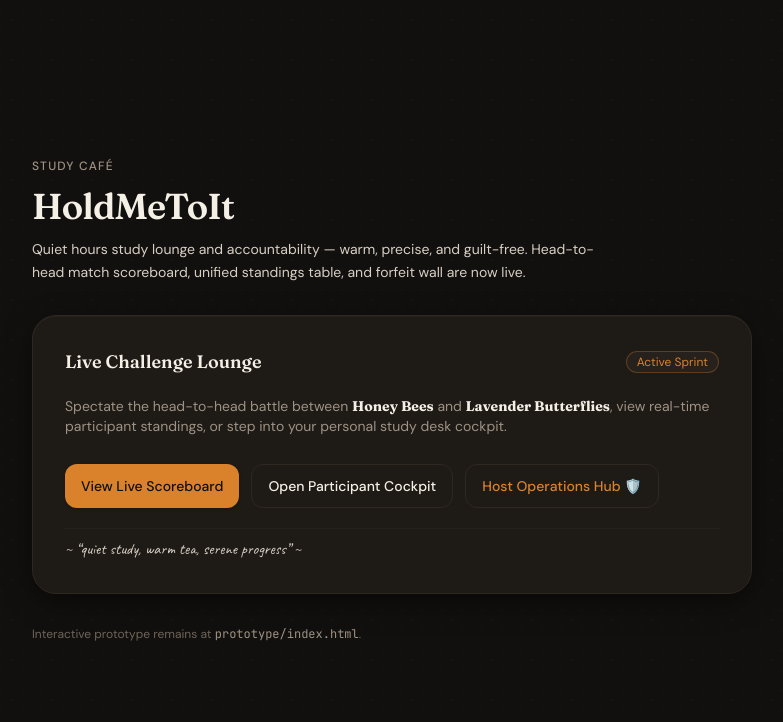
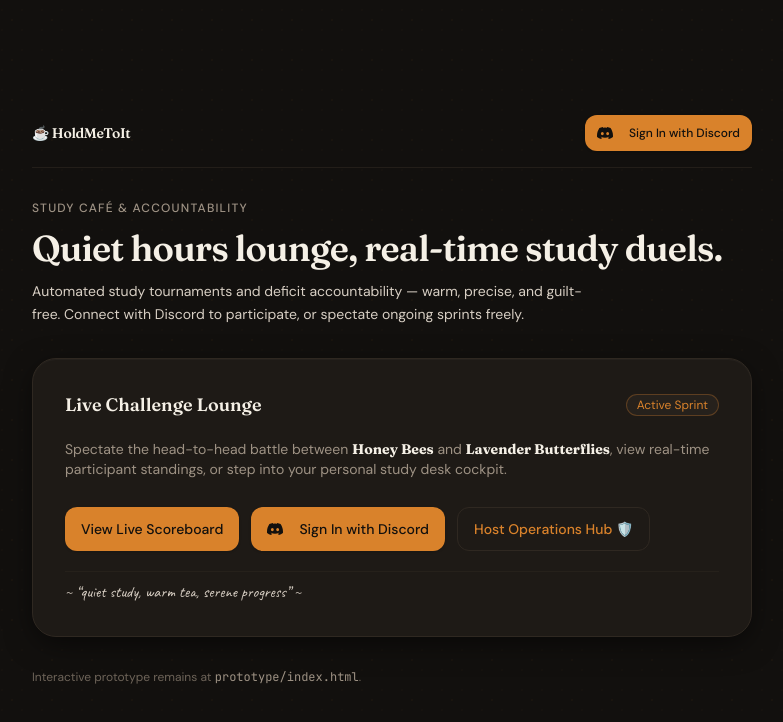
Before and after one commit to Afnanpathan2004/holdmetoit, a Next.js app: page / in a window 1280 px wide. Shown: the top 722 px of the page, without its empty margins (248-1031 px from the left). Built offline with nearby package versions, Linux system fonts and the light colour scheme; no server answers.

Commit message:
feat(ui): integrate discord auth header and controls across layouts

```diff
--- a/app/(dashboard)/layout.tsx
+++ b/app/(dashboard)/layout.tsx
@@ -1,18 +1,26 @@
 import Link from "next/link";
 
-export default function DashboardLayout({
+import { auth } from "@/core/auth";
+import { UserNav } from "@/features/auth/presentation/auth-nav";
+
+export default async function DashboardLayout({
   children,
 }: {
   children: React.ReactNode;
 }) {
+  const session = await auth();
+
   return (
     <div className="min-h-screen">
       <header className="border-b border-cafe-border bg-cafe-card/80 backdrop-blur">
         <div className="mx-auto flex max-w-6xl items-center justify-between px-4 py-4 sm:px-6">
-          <Link href="/" className="font-serif text-lg font-semibold text-cafe-parchment">
-            HoldMeToIt
-          </Link>
-          <p className="text-xs text-cafe-ash">Participant Cockpit</p>
+          <div className="flex items-center gap-3">
+            <Link href="/" className="font-serif text-lg font-semibold text-cafe-parchment">
+              HoldMeToIt
+            </Link>
+            <span className="text-xs text-cafe-ash border-l border-cafe-border/80 pl-3">Participant Cockpit</span>
+          </div>
+          <UserNav user={session?.user} />
         </div>
       </header>
       <main className="mx-auto max-w-6xl px-4 py-6 sm:px-6 sm:py-8">
--- a/app/admin/layout.tsx
+++ b/app/admin/layout.tsx
@@ -1,11 +1,16 @@
 import Link from "next/link";
 import { Shield, Sparkles, Trophy, UserCheck } from "lucide-react";
 
-export default function AdminLayout({
+import { auth } from "@/core/auth";
+import { UserNav } from "@/features/auth/presentation/auth-nav";
+
+export default async function AdminLayout({
   children,
 }: {
   children: React.ReactNode;
 }) {
+  const session = await auth();
+
   return (
     <div className="min-h-screen bg-cafe-bg text-cafe-parchment font-sans flex flex-col">
       {/* Top Cozy Ambient Glow */}
@@ -54,6 +59,7 @@ export default function AdminLayout({
             >
               Public Lounge ↗
             </Link>
+            <UserNav user={session?.user} />
           </nav>
         </div>
       </header>
--- a/app/challenge/[id]/layout.tsx
+++ b/app/challenge/[id]/layout.tsx
@@ -2,6 +2,7 @@ import Image from "next/image";
 import Link from "next/link";
 
 import { auth } from "@/core/auth";
+import { UserNav } from "@/features/auth/presentation/auth-nav";
 
 export default async function ChallengeLayout({
   children,
@@ -47,35 +48,7 @@ export default async function ChallengeLayout({
               My Cockpit
             </Link>
 
-            {session?.user ? (
-              <div className="flex items-center gap-2 rounded-full border border-cafe-border bg-cafe-card/70 px-2.5 py-1 text-xs">
-                <div className="relative h-5 w-5 overflow-hidden rounded-full border border-cafe-honey/40 bg-cafe-honey/20">
-                  {session.user.image ? (
-                    <Image
-                      src={session.user.image}
-                      alt={session.user.name ?? "User"}
-                      fill
-                      sizes="20px"
-                      className="object-cover"
-                    />
-                  ) : (
-                    <span className="flex h-full w-full items-center justify-center font-serif text-[10px] font-bold text-cafe-honey">
-                      {(session.user.name ?? "U").slice(0, 1)}
-                    </span>
-                  )}
-                </div>
-                <span className="max-w-[120px] truncate text-cafe-parchment">
-                  {session.user.name ?? "Companions"}
-                </span>
-              </div>
-            ) : (
-              <Link
-                href="/api/auth/signin"
-                className="rounded-lg bg-cafe-honey px-3 py-1.5 font-semibold text-cafe-bg transition-colors hover:bg-cafe-honey-light"
-              >
-                Sign In
-              </Link>
-            )}
+            <UserNav user={session?.user} />
           </nav>
         </div>
       </header>
--- a/app/page.tsx
+++ b/app/page.tsx
@@ -1,23 +1,37 @@
 import Link from "next/link";
 
 import { Button } from "@/components/ui/button";
+import { auth } from "@/core/auth";
+import {
+  SignInWithDiscordButton,
+  UserNav,
+} from "@/features/auth/presentation/auth-nav";
 
 const SEED_CHALLENGE_ID = "seed-honey-bees-vs-lavender-butterflies";
 
-export default function HomePage() {
+export default async function HomePage() {
+  const session = await auth();
+
   return (
     <main className="mx-auto flex min-h-screen max-w-3xl flex-col justify-center gap-8 px-4 py-16 sm:px-6">
+      {/* Top Header / Auth Bar */}
+      <div className="flex items-center justify-between border-b border-cafe-border/60 pb-4">
+        <span className="font-serif text-sm font-semibold tracking-tight text-cafe-parchment">
+          ☕ HoldMeToIt
+        </span>
+        <UserNav user={session?.user} />
+      </div>
+
       <header className="space-y-3">
         <p className="text-xs font-medium uppercase tracking-widest text-cafe-oatmeal">
-          Study Café
+          Study Café & Accountability
         </p>
         <h1 className="font-serif text-3xl font-semibold tracking-tight text-cafe-parchment sm:text-4xl">
-          HoldMeToIt
+          Quiet hours lounge, real-time study duels.
         </h1>
         <p className="max-w-xl text-sm leading-relaxed text-cafe-linen">
-          Quiet hours study lounge and accountability — warm, precise, and
-          guilt-free. Head-to-head match scoreboard, unified standings table,
-          and forfeit wall are now live.
+          Automated study tournaments and deficit accountability — warm, precise, and
+          guilt-free. Connect with Discord to participate, or spectate ongoing sprints freely.
         </p>
       </header>
 
@@ -48,11 +62,15 @@ export default function HomePage() {
             </Link>
           </Button>
 
-          <Button asChild variant="secondary" className="min-h-[44px]">
-            <Link href="/dashboard">
-              Open Participant Cockpit
-            </Link>
-          </Button>
+          {session?.user ? (
+            <Button asChild variant="secondary" className="min-h-[44px]">
+              <Link href="/dashboard">
+                Open Participant Cockpit
+              </Link>
+            </Button>
+          ) : (
+            <SignInWithDiscordButton redirectTo="/dashboard" className="min-h-[44px]" />
+          )}
 
           <Button asChild variant="outline" className="min-h-[44px] text-cafe-honey hover:text-cafe-honey-light">
             <Link href="/admin">
```
